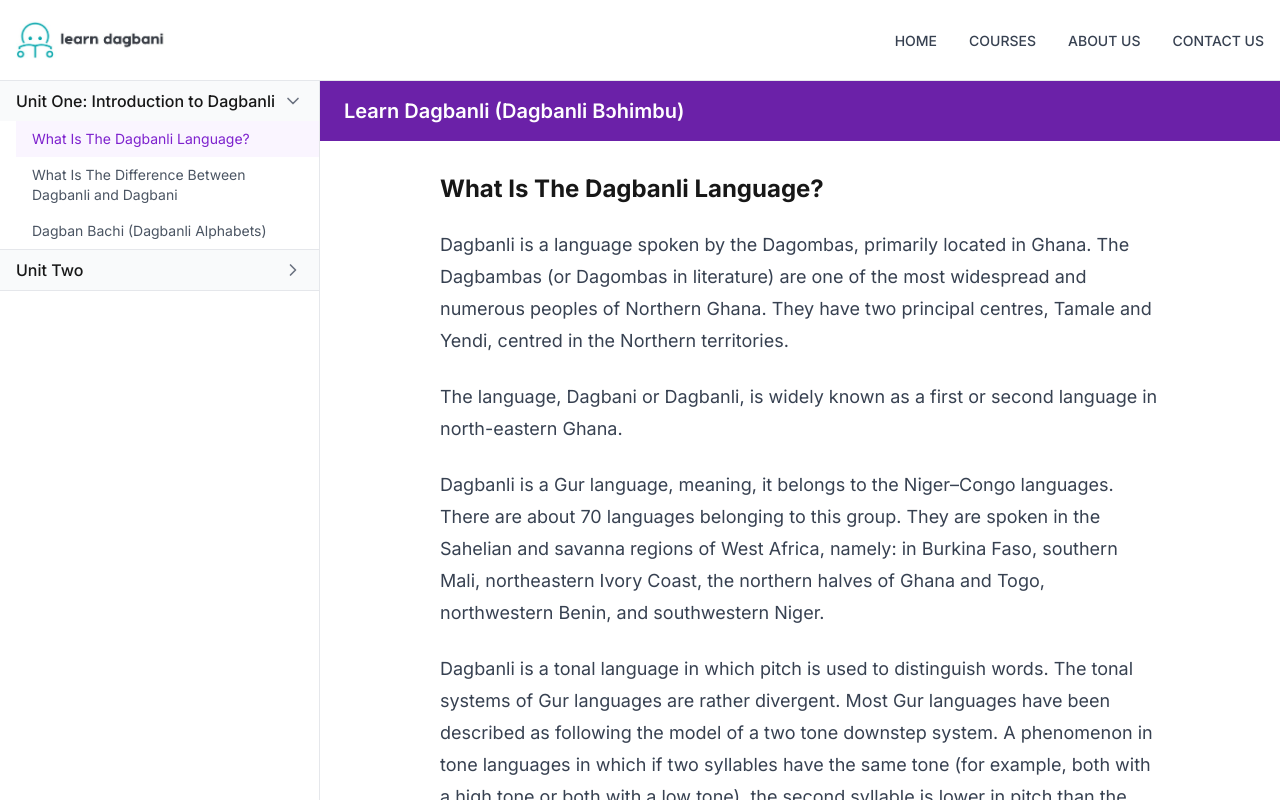
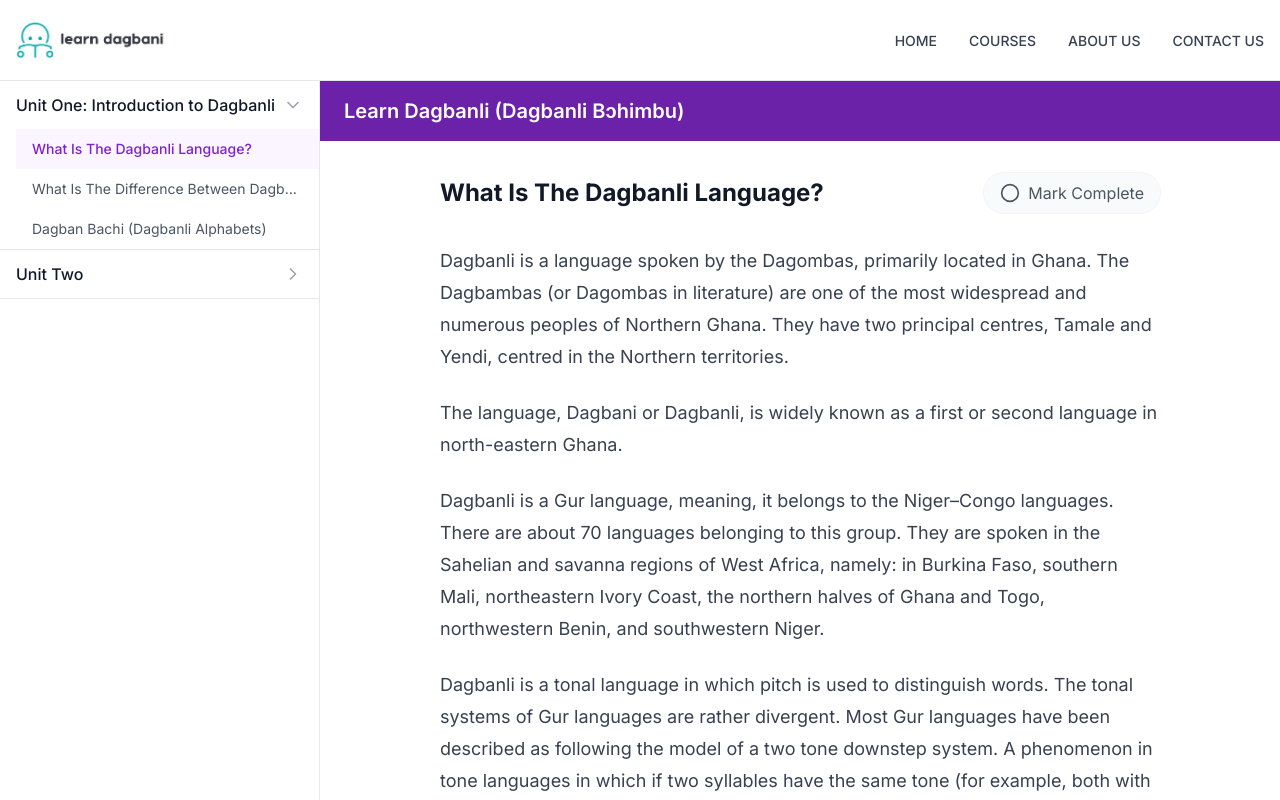
Before and after one commit to rasheeda/learndagbani, a Next.js app: page /courses/learn-dagbanli in a window 1280 px wide. Shown: the top 800 px of the page. Built offline with nearby package versions, Linux system fonts and the light colour scheme.

Commit message:
Add functionality to mark lessons as completed

```diff
--- a/src/components/courses/course-sidebar.tsx
+++ b/src/components/courses/course-sidebar.tsx
@@ -1,9 +1,10 @@
 'use client'
 
 import { useState } from 'react'
-import { ChevronDown, ChevronRight } from 'lucide-react'
 import Link from 'next/link'
 import { usePathname } from 'next/navigation'
+import { ChevronDown, ChevronRight, CheckCircle } from 'lucide-react'
+import { useLessonProgress } from '@/hooks/use-lesson-progress'
 
 export function CourseSidebar({
   units,
@@ -17,10 +18,9 @@ export function CourseSidebar({
   courseId: string
 }) {
   const pathname = usePathname()
-  // Keep track of which units are expanded
   const [expandedUnits, setExpandedUnits] = useState<string[]>([currentUnitId])
+  const { isLessonComplete } = useLessonProgress(courseId)
 
-  // Toggle unit expansion
   const toggleUnit = (unitId: string) => {
     setExpandedUnits(current =>
       current.includes(unitId)
@@ -33,32 +33,34 @@ export function CourseSidebar({
     <div className="w-80 bg-white border-r border-gray-200 h-screen overflow-y-auto fixed left-0">
       {units.map((unit) => (
         <div key={unit.id} className="border-b border-gray-200">
-          {/* Unit header - clickable to expand/collapse */}
           <button
             onClick={() => toggleUnit(unit.id)}
-            className="w-full px-4 py-2 flex items-center justify-between bg-gray-50 hover:bg-gray-100"
+            className="w-full px-4 py-3 flex items-center justify-between hover:bg-gray-50 transition-colors"
           >
-            <span className="font-medium">{unit.title}</span>
+            <span className="font-medium text-gray-900">{unit.title}</span>
             {expandedUnits.includes(unit.id) ? (
-              <ChevronDown className="w-5 h-5 text-gray-500" />
+              <ChevronDown className="w-5 h-5 text-gray-400" />
             ) : (
-              <ChevronRight className="w-5 h-5 text-gray-500" />
+              <ChevronRight className="w-5 h-5 text-gray-400" />
             )}
           </button>
 
-          {/* Lessons - only show if unit is expanded */}
           {expandedUnits.includes(unit.id) && (
             <div className="pl-4">
               {unit.lessons.map((lesson: any) => (
                 <Link
                   key={lesson.id}
                   href={`${pathname}?unit=${unit.id}&lesson=${lesson.id}`}
-                  className={`block px-4 py-2 text-sm ${currentLessonId === lesson.id
-                      ? 'bg-purple-50 text-purple-700'
+                  className={`group flex items-center justify-between px-4 py-2.5 text-sm transition-colors ${
+                    currentLessonId === lesson.id
+                      ? 'bg-purple-50 text-purple-700 font-medium'
                       : 'text-gray-600 hover:bg-gray-50'
-                    }`}
+                  }`}
                 >
-                  {lesson.title}
+                  <span className="truncate">{lesson.title}</span>
+                  {isLessonComplete(lesson.id) && (
+                    <CheckCircle className="w-4 h-4 text-green-500 shrink-0 ml-2" />
+                  )}
                 </Link>
               ))}
             </div>
--- a/src/components/courses/lesson-content.tsx
+++ b/src/components/courses/lesson-content.tsx
@@ -1,26 +1,64 @@
 import ReactMarkdown from 'react-markdown'
 import remarkGfm from 'remark-gfm'
+import { useLessonProgress } from '@/hooks/use-lesson-progress'
+import { CheckCircle, Circle } from 'lucide-react'
 
 interface LessonContentProps {
   lesson: {
+    id: string
     title: string
     content: string
   }
   courseTitle: string
+  courseId: string
+  isLessonComplete: (lessonId: string) => boolean
+  markLessonComplete: (lessonId: string) => void
+  markLessonIncomplete: (lessonId: string) => void
 }
 
-export function LessonContent({ lesson, courseTitle }: LessonContentProps) {
+export function LessonContent({
+  lesson,
+  courseTitle,
+  courseId
+}: LessonContentProps) {
+  const { isLessonComplete, markLessonComplete, markLessonIncomplete } = useLessonProgress(courseId)
+  const completed = isLessonComplete(lesson.id)
+
   return (
-    <div className="flex flex-col h-screen ml-80"> {/* Add margin to account for fixed sidebar */}
-      {/* Header - fixed at top */}
+    <div className="flex flex-col h-screen ml-80">
       <div className="bg-purple-800 text-white px-6 py-4">
         <h1 className="text-xl font-semibold">{courseTitle}</h1>
       </div>
 
-      {/* Scrollable content area */}
       <div className="flex-1 overflow-y-auto">
         <div className="max-w-3xl mx-auto px-6 py-8">
-          <h2 className="text-2xl font-bold mb-6">{lesson.title}</h2>
+          <div className="flex items-center justify-between mb-8">
+            <h2 className="text-2xl font-bold text-gray-900">{lesson.title}</h2>
+            <button
+              onClick={() => completed ? markLessonIncomplete(lesson.id) : markLessonComplete(lesson.id)}
+              className={`
+                inline-flex items-center gap-2 px-4 py-2 rounded-full
+                transition-all duration-200 ease-in-out
+                ${completed
+                  ? 'bg-green-50 text-green-600 hover:bg-green-100 ring-1 ring-green-100'
+                  : 'bg-gray-50 text-gray-600 hover:bg-gray-100 hover:text-gray-900 ring-1 ring-gray-100'
+                }
+              `}
+            >
+              {completed ? (
+                <>
+                  <CheckCircle className="w-5 h-5" />
+                  <span>Completed</span>
+                </>
+              ) : (
+                <>
+                  <Circle className="w-5 h-5" />
+                  <span>Mark Complete</span>
+                </>
+              )}
+            </button>
+          </div>
+
           <div className="prose prose-lg max-w-none">
             <ReactMarkdown remarkPlugins={[remarkGfm]}>
               {lesson.content}
--- a/src/content/courses/learn-dagbanli/units/unit-1/03-dagban-bachi-dagbanli-alphabets.md
+++ b/src/content/courses/learn-dagbanli/units/unit-1/03-dagban-bachi-dagbanli-alphabets.md
@@ -8,7 +8,7 @@ lastUpdated: 2020-09-14
 
 The ability of one to read, view, write, speak and listen to Dagbani language begins with the understanding of the letters of the Dagbani alphabets and their sounds.
 
-<iframe width="560" height="315" src="https://www.youtube.com/embed/gksKkj6xrKc?si=HuIIzjlYfBikTN0c" title="YouTube video player" frameborder="0" allow="accelerometer; autoplay; clipboard-write; encrypted-media; gyroscope; picture-in-picture; web-share" referrerpolicy="strict-origin-when-cross-origin" allowfullscreen></iframe>
+[![Dagban Bachi (Dagbanli Alphabets)](http://img.youtube.com/vi/gksKkj6xrKc/0.jpg)](http://www.youtube.com/watch?v=gksKkj6xrKc "Dagban Bachi (Dagbanli Alphabets)")
 
 ## Dagbani Bachi Koba (Dagbani Alphabets)
 
--- /dev/null
+++ b/src/hooks/use-lesson-progress.ts
@@ -0,0 +1,60 @@
+'use client'
+
+import { useState, useEffect } from 'react'
+
+const PROGRESS_KEY = 'dagbanli-lesson-progress'
+
+interface LessonProgress {
+    [courseId: string]: {
+        [lessonId: string]: boolean
+    }
+}
+
+export function useLessonProgress(courseId: string) {
+    const [progress, setProgress] = useState<LessonProgress>({})
+
+    // Load progress from localStorage on mount
+    useEffect(() => {
+        const savedProgress = localStorage.getItem(PROGRESS_KEY)
+        if (savedProgress) {
+            setProgress(JSON.parse(savedProgress))
+        }
+    }, [])
+
+    // Mark a lesson as completed
+    const markLessonComplete = (lessonId: string) => {
+        const newProgress = {
+            ...progress,
+            [courseId]: {
+                ...progress[courseId],
+                [lessonId]: true
+            }
+        }
+        setProgress(newProgress)
+        localStorage.setItem(PROGRESS_KEY, JSON.stringify(newProgress))
+    }
+
+    // Mark a lesson as incomplete
+    const markLessonIncomplete = (lessonId: string) => {
+        const newProgress = {
+            ...progress,
+            [courseId]: {
+                ...progress[courseId],
+                [lessonId]: false
+            }
+        }
+        setProgress(newProgress)
+        localStorage.setItem(PROGRESS_KEY, JSON.stringify(newProgress))
+    }
+
+    // Check if a lesson is completed
+    const isLessonComplete = (lessonId: string) => {
+        return progress[courseId]?.[lessonId] || false
+    }
+
+    return {
+        isLessonComplete,
+        markLessonComplete,
+        markLessonIncomplete
+    }
+}
```
